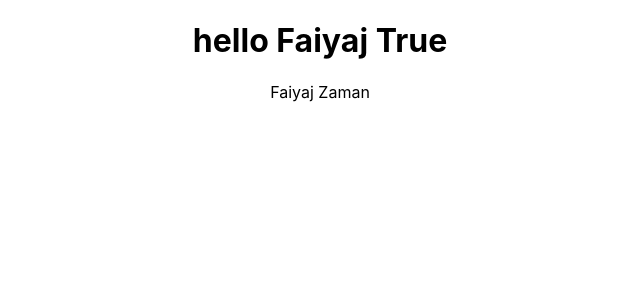
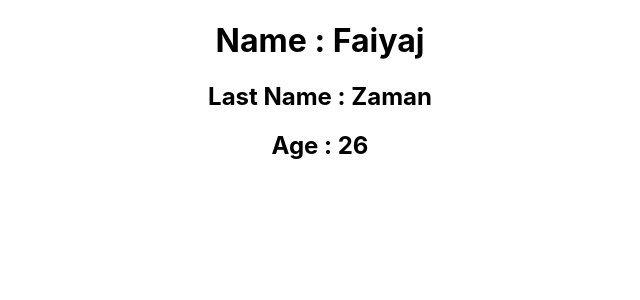
Before and after one commit to Faiyajz/search-movies-app-react, a React (Create React App) app: page / in a window 1280 px wide. Shown: the top 300 px of the page, without its empty margins (320-960 px from the left). Built offline with nearby package versions, Linux system fonts and the light colour scheme.

Commit message:
react component

```diff
--- a/src/App.js
+++ b/src/App.js
@@ -1,21 +1,21 @@
 import './App.css';
 
+const Person = () => {
+  return (
+    <>
+      <h1>Name : Faiyaj</h1>
+      <h2>Last Name : Zaman</h2>
+      <h2>Age : 26</h2>
+    </>
+  )
+}
+
+
 const App = () => {
-  const name = "Faiyaj Zaman";
-  const isNameShowing = true;
 
   return (
     <div className="App">
-      <h1>hello {isNameShowing ? "Faiyaj True" : name}</h1>
-      {name ? (
-      <>{name}</>
-      ): (
-        <>
-          <h1>test</h1>
-          <h1>test </h1>
-        </>
-
-      )}
+      <Person/>
     </div>
   );
 }
```
